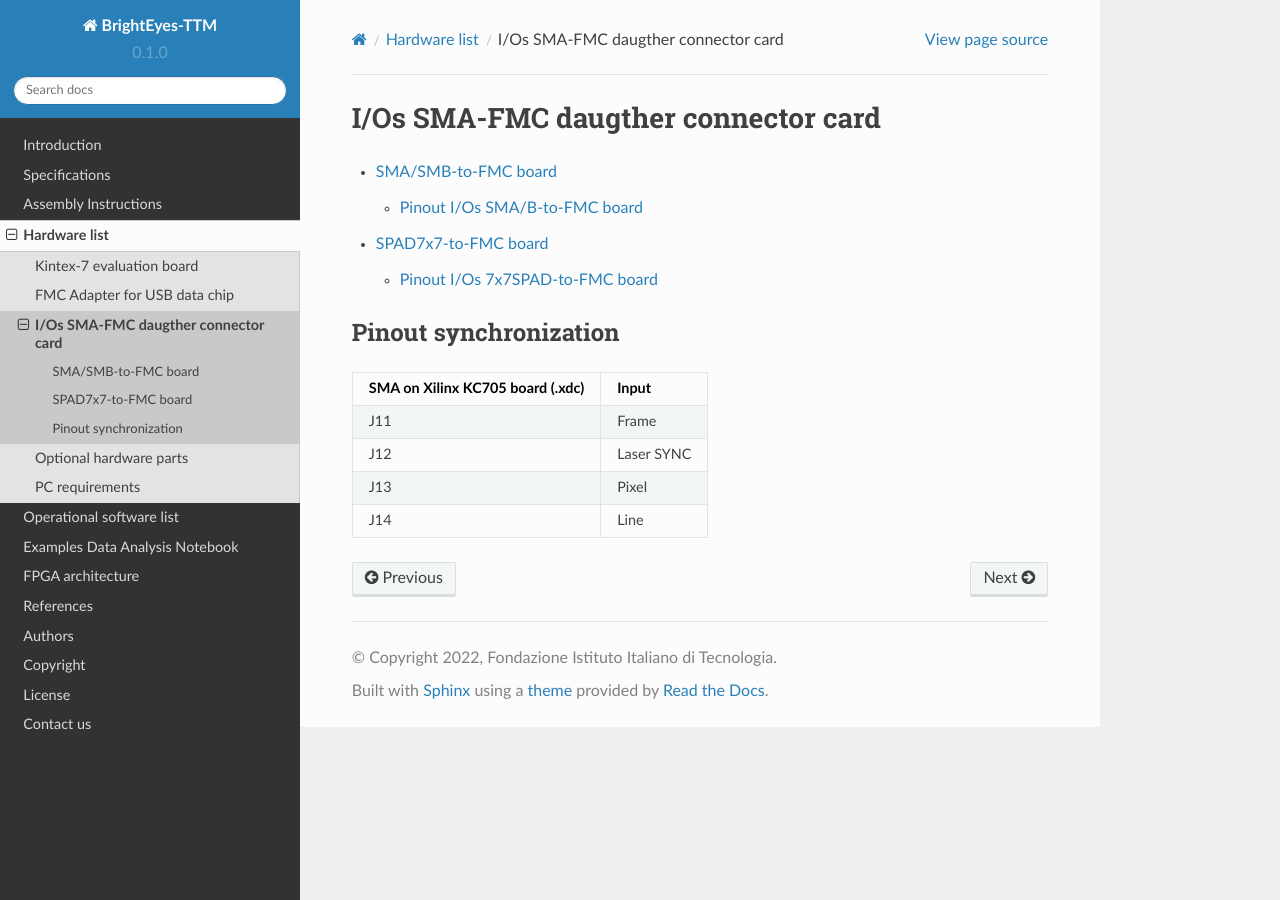
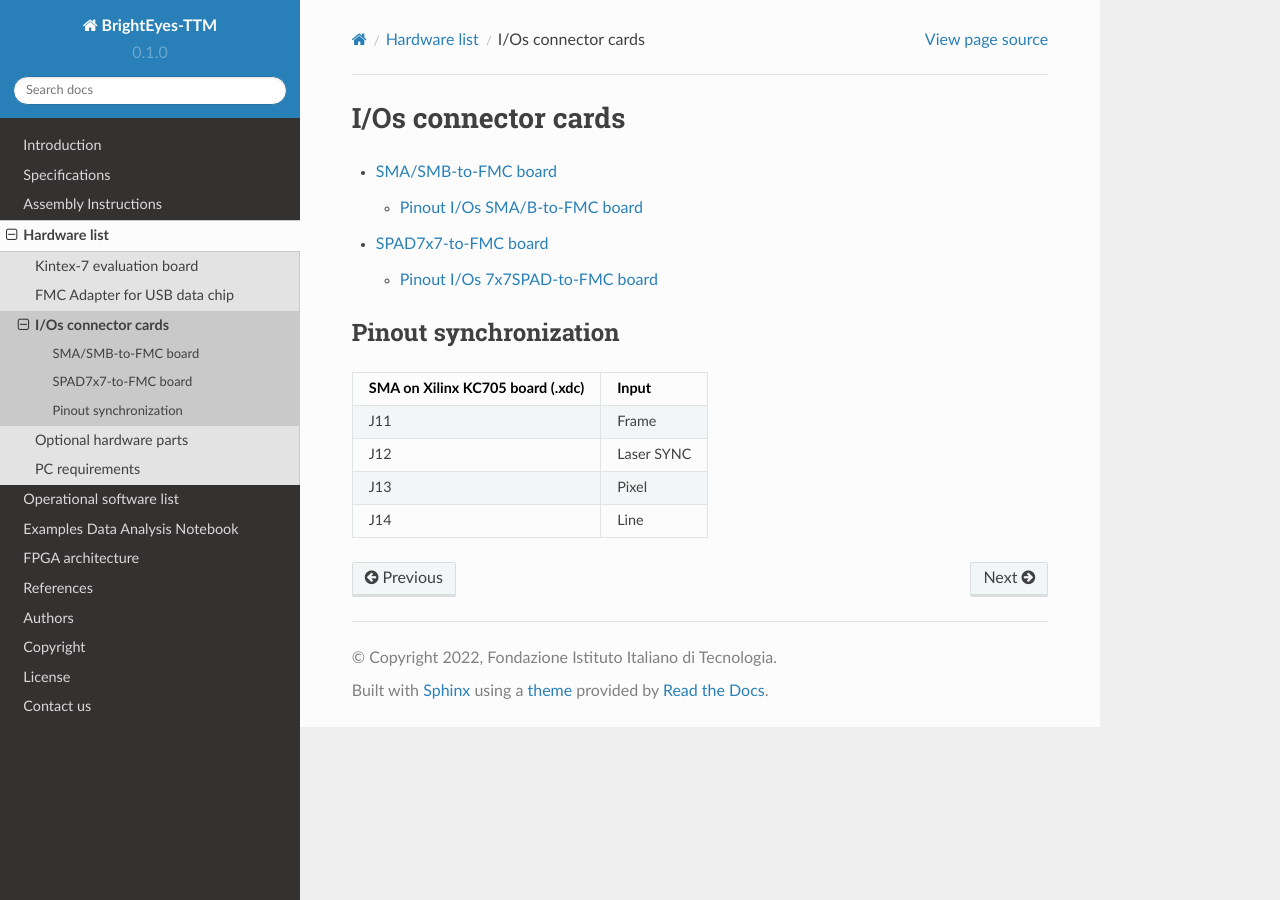
Before and after one commit to mattia-donato/BrightEyes-TTM-docs, a Sphinx documentation site: the page built from docs/source/IOConnectorBoard.md, in a window 1280 px wide. Built offline with Sphinx 7.4.7 and the Read the Docs theme 2.0.0, drawn with Linux system fonts in a browser that asks for light colours.

Commit message:
Update IOConnectorBoard.md

````diff
--- a/docs/source/IOConnectorBoard.md
+++ b/docs/source/IOConnectorBoard.md
@@ -1,4 +1,4 @@
-# I/Os SMA-FMC daugther connector card
+# I/Os connector cards
 
 ```{toctree}
 pinout5x5
````
